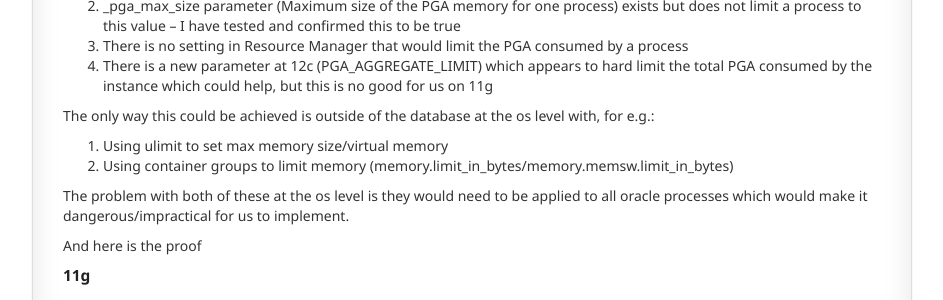
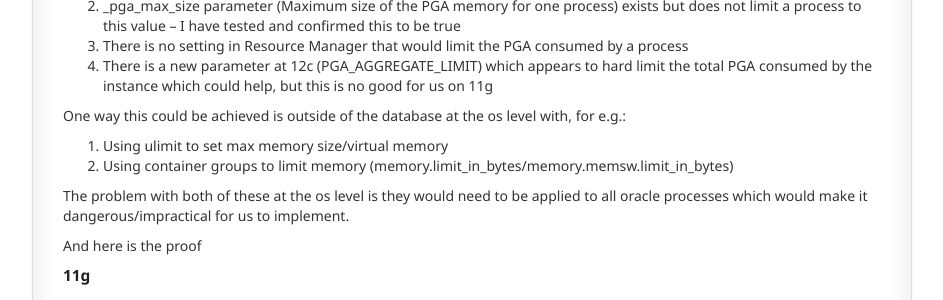
Before and after one commit to ssenior45/ssenior45.github.io, a Jekyll site: the page built from _posts/2016-01-21-sql_destroys_database.md, in a window 1280 px wide and 900 px high, scrolled down 986 px. Shown: the part 154-454 px from the top of the window, without its empty margins (22-965 px from the left). Built offline with Jekyll 4.4.1, drawn with Linux system fonts in a browser that asks for light colours; nearby versions of some CDN libraries; Markdown is read by kramdown in place of the engine named in the settings; comment, search, counter and statistics services are not loaded.

Commit message:
Update 2016-01-21-sql_destroys_database.md

```diff
--- a/_posts/2016-01-21-sql_destroys_database.md
+++ b/_posts/2016-01-21-sql_destroys_database.md
@@ -62,7 +62,7 @@ From inside the database:
 3. There is no setting in Resource Manager that would limit the PGA consumed by a process
 4. There is a new parameter at 12c (PGA_AGGREGATE_LIMIT) which appears to hard limit the total PGA consumed by the instance which could help, but this is no good for us on 11g
 
-The only way this could be achieved is outside of the database at the os level with, for e.g.:
+One way this could be achieved is outside of the database at the os level with, for e.g.:
 
 1. Using ulimit to set max memory size/virtual memory
 2. Using container groups to limit memory (memory.limit_in_bytes/memory.memsw.limit_in_bytes)
```
